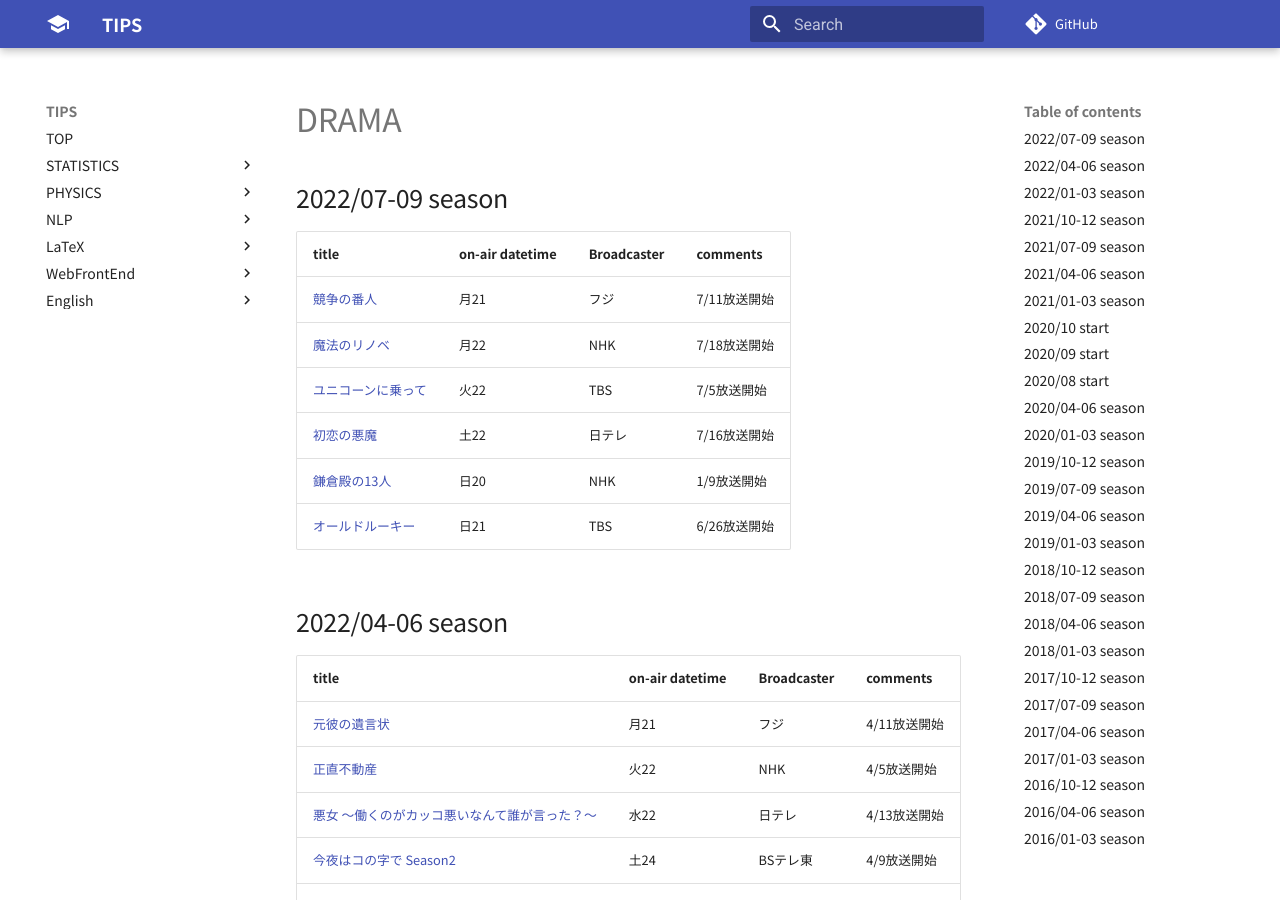
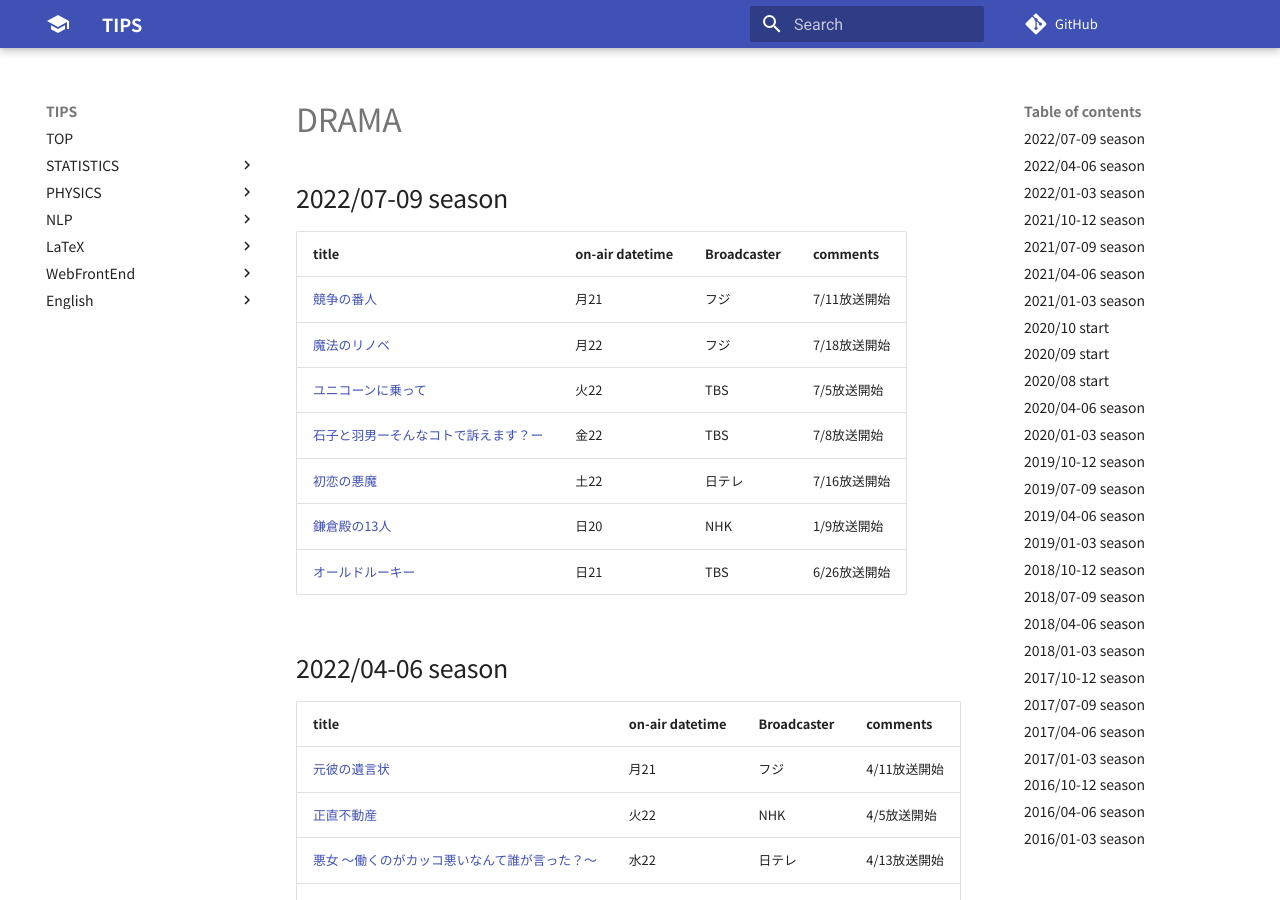
Before and after one commit to aYukiYoshida/tips, an MkDocs documentation site: the page built from docs/favorites/drama.md, in a window 1280 px wide and 900 px high. Built offline with MkDocs 1.6.1 and Material for MkDocs 9.7.7, drawn with Linux system fonts in a browser that asks for light colours; comment, search, counter and statistics services are not loaded.

Commit message:
[mod] Update table of 2022/07-2022/09 to drama doc

```diff
--- a/docs/favorites/drama.md
+++ b/docs/favorites/drama.md
@@ -5,8 +5,9 @@
 |title|on-air datetime|Broadcaster|comments|
 |:-|:-|:-|:-|
 |[競争の番人](https://www.fujitv.co.jp/kyosonobannin/)|月21|フジ|7/11放送開始|
-|[魔法のリノベ](https://www.ktv.jp/mahorino/)|月22|NHK|7/18放送開始|
+|[魔法のリノベ](https://www.ktv.jp/mahorino/)|月22|フジ|7/18放送開始|
 |[ユニコーンに乗って](https://www.tbs.co.jp/unicorn_ni_notte_tbs/)|火22|TBS|7/5放送開始|
+|[石子と羽男ーそんなコトで訴えます？ー](https://www.tbs.co.jp/ishikotohaneo_tbs/)|金22|TBS|7/8放送開始|
 |[初恋の悪魔](https://www.ntv.co.jp/hatsukoinoakuma/)|土22|日テレ|7/16放送開始|
 |[鎌倉殿の13人](https://www.nhk.or.jp/kamakura13/)|日20|NHK|1/9放送開始|
 |[オールドルーキー](https://www.tbs.co.jp/OLDROOKIE_tbs/)|日21|TBS|6/26放送開始|
```
